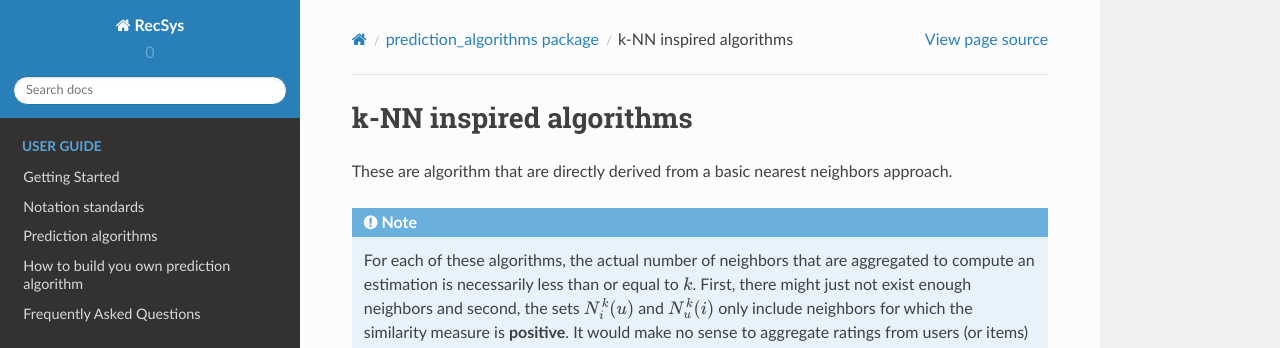
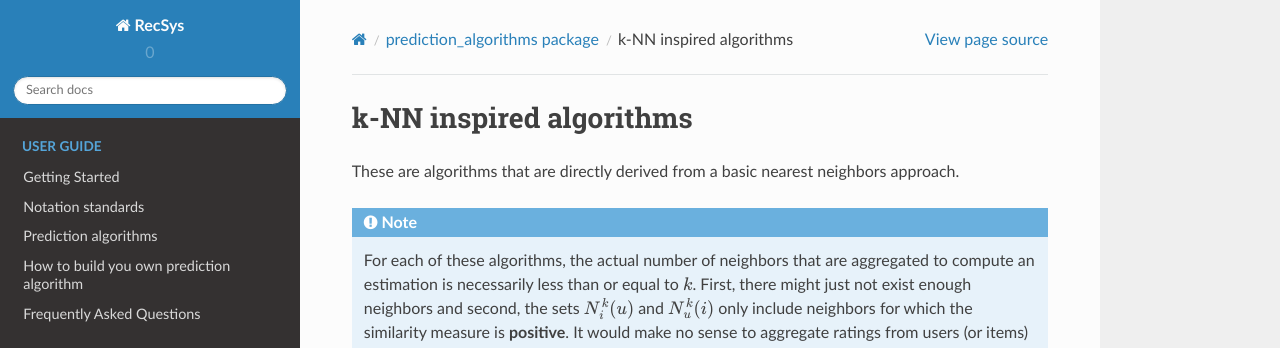
Before and after one commit to NicolasHug/Surprise, a Sphinx documentation site: the page built from doc/source/knn_inspired.rst, in a window 1280 px wide and 942 px high. Shown: the top 348 px of the window. Built offline with Sphinx 7.4.7 and the Read the Docs theme 2.0.0, drawn with Linux system fonts in a browser that asks for light colours.

Commit message:
more typos

```diff
--- a/doc/source/knn_inspired.rst
+++ b/doc/source/knn_inspired.rst
@@ -3,7 +3,7 @@
 k-NN inspired algorithms
 ------------------------
 
-These are algorithm that are directly derived from a basic nearest neighbors
+These are algorithms that are directly derived from a basic nearest neighbors
 approach.
 
 .. _actual_k_note:
```
Also changed, not shown: README.md (+1 -1 lines).
